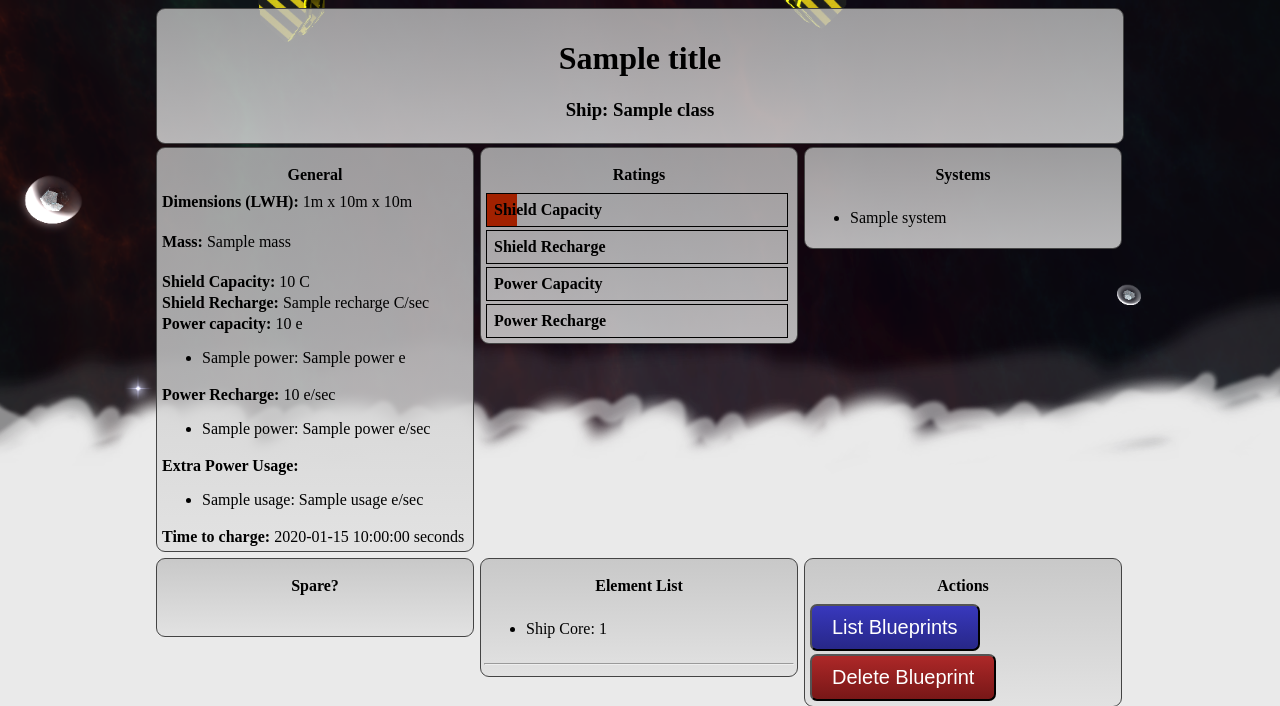
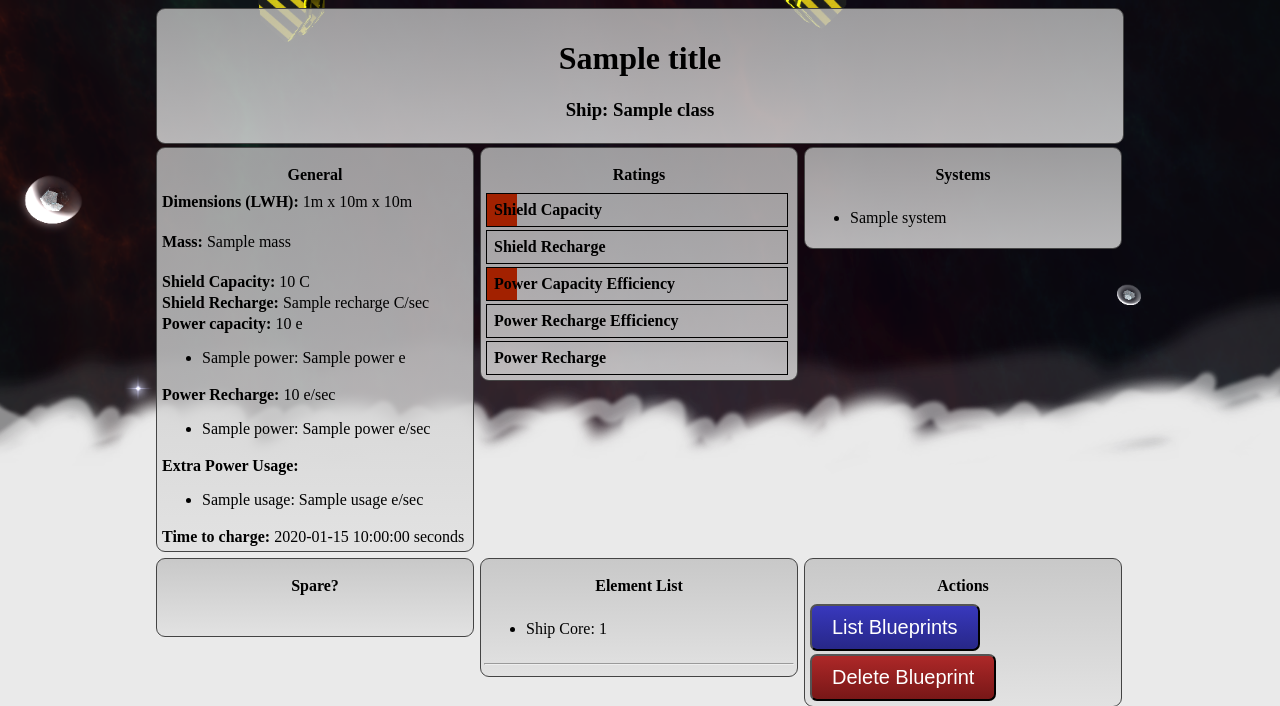
Before and after one commit to dmcgrath/starmade-blueprint-library, a Flask app: template templates/view_blueprint.html in a window 1280 px wide. Shown: the top 706 px of the page. Run offline with Flask 2, Linux system fonts and the light colour scheme; the template is opened without the code that fills it: most values are stand-ins (such as "Sample title", 1, 10 or a date in 2020); parts of the project's set-up code (start-up, migrations or seed data) failed here and were passed over.

Commit message:
Implemented power and shield ratings, updated power calc per new 2M ceiling changes, fixed misc bugs that blocked this feature

```diff
--- a/javascript/blueprint_load.js
+++ b/javascript/blueprint_load.js
@@ -4,6 +4,9 @@ function details() {
     redraw("thrust")
     redraw("shieldCapacity")
     redraw("shieldRecharge")
+    redraw("powerCapacityEfficiency")
+    redraw("powerEfficiency")
+    redraw("powerRecharge")
     for (var block_id in block_list) {
         block = document.getElementById("element"+block_id)
         if(block) {
--- a/main.py
+++ b/main.py
@@ -76,6 +76,8 @@ def process_header(blob_key, blob, blueprint_title, power_recharge=0,
     result = []
     result = header_struct.unpack(blob.read(header_struct.size))
 
+    entity_type = result[0]
+
     # -2 since core-only blueprint gives 2, -1 respectively.
     length = int(result[6] - result[3]) - 2
     width = int(result[4] - result[1]) - 2
@@ -84,7 +86,7 @@ def process_header(blob_key, blob, blueprint_title, power_recharge=0,
     context = {
        "title": blueprint_title,
        "version": ver,
-       "entity": result[0],
+       "entity": entity_type,
        "length": length,
        "width": width,
        "height": height,
@@ -101,6 +103,7 @@ def process_header(blob_key, blob, blueprint_title, power_recharge=0,
     element_list = []
     total_block_count = 0
     total_mass = 0
+    power_recharge_rating = 0
     complex_systems = {"salvage": 0, "astrotech": 0, "power_drain": 0,
                        "power_supply": 0, "shield_drain": 0, "shield_supply": 0}
 
@@ -114,10 +117,30 @@ def process_header(blob_key, blob, blueprint_title, power_recharge=0,
         if block_id == 2: # Power Block
             power_output = starmade.calc_power_output(block_count,
                                                       ship_dimensions)
-            context['power_recharge']['ideal_generator'] = round(power_output, 1)
+            ideal_generator = round(power_output, 1)
+            if power_recharge > ideal_generator or power_recharge == 0:
+               context['power_recharge']['ideal_generator'] = ideal_generator
+               context['power_efficieny_gauge'] = 100.0
+               power_recharge_rating = ideal_generator
+            else:
+               power_efficieny_gauge = power_recharge / ideal_generator
+               context['power_efficiency_gauge'] = round(power_efficieny_gauge * 100.0,1)
+               context['power_recharge']['power_recharge'] = power_recharge
+               power_recharge_rating = power_recharge
         elif block_id == 331: # Power Capacitor
-            power_capacity = starmade.calc_power_capacity(block_count)
-            context['power_capacity']['ideal_capacitor'] = round(power_capacity, 0)
+            power_storage = starmade.calc_power_capacity(block_count)
+            ideal_capacitor = round(power_storage, 1)
+            if entity_type == 0:
+                base_capacity = 50000
+            else:
+                base_capacity = 0
+            context['ideal_capacitor'] = ideal_capacitor
+            if power_capacity > ideal_capacitor + base_capacity or power_capacity == 0:
+               context['power_capacity']['ideal_capacitor'] = ideal_capacitor
+            else:
+               context['power_capacity']['power_capacity'] = power_capacity
+               power_capacity_gauge = power_capacity / ideal_capacitor
+               context['power_capacity_efficiency_gauge'] = round(power_capacity_gauge * 100.0,1)
         elif block_id == 8: # Thruster Block
             context['thrust'] = round(starmade.calc_thrust(block_count),1)
             context['power_usage']['thruster'] = round(-starmade.calc_thrust_power(block_count), 0)
@@ -234,12 +257,17 @@ def process_header(blob_key, blob, blueprint_title, power_recharge=0,
     max_shield_recharge = starmade.calc_shield_recharge(total_block_count)
     shield_recharge_gauge = starmade.shield_rating(shields['recharge'],
                                                    max_shield_recharge)
+    max_power_output = starmade.calc_power_output(total_block_count,
+                                                  ship_dimensions)
+    power_recharge_gauge = starmade.shield_rating(power_recharge_rating,
+                                                  max_power_output)
 
-    if context['entity'] == 0:
+    if entity_type == 0:
         context['thrust_gauge'] = round(thrust_gauge * 100.0,1)
         context['speed_coefficient'] = speed_coefficient
     context['shield_capacity_gauge'] = round(shield_capacity_gauge * 100.0,1)
     context['shield_recharge_gauge'] = round(shield_recharge_gauge * 100.0,1)
+    context['power_recharge_gauge'] = round(power_recharge_gauge * 100.0,1)
     context['power_recharge_sum'] = sum(context['power_recharge'].itervalues())
     context['power_capacity_sum'] = sum(context['power_capacity'].itervalues())
 
@@ -285,9 +313,11 @@ def view(blue_key):
     blueprint = ndb.Key(urlsafe=blue_key).get()
 
     if blueprint.schema_version < starmade.SCHEMA_VERSION_CURRENT:
+       power_recharge = starmade.valid_power(blueprint.power_recharge)
+       power_capacity = starmade.valid_power(blueprint.power_capacity)
        blueprint = process_blueprint(blueprint.blob_key, blueprint.title,
-                                     blueprint.power_recharge,
-                                     blueprint.power_capacity, blue_key).get()
+                                     power_recharge, power_capacity,
+                                     blue_key).get()
 
     context = json.loads(blueprint.context)
     context['class'] = "Class-" + roman.get(round(math.log10(context['mass']), 0), "?")
--- a/starmade/blueprint.py
+++ b/starmade/blueprint.py
@@ -2,7 +2,7 @@
 
 from google.appengine.ext import blobstore, ndb
 
-SCHEMA_VERSION_CURRENT = 13
+SCHEMA_VERSION_CURRENT = 19
 
 class Blueprint(ndb.Model):
     """Datastore Entity for Blueprints"""
--- a/starmade/helper_functions.py
+++ b/starmade/helper_functions.py
@@ -58,6 +58,8 @@ def valid_power(power):
         A float between 0.0 and 99999999999.0, rounding to 1 decimal place
     """
     try:
+        if power == None:
+            return 0
         power = round(float(power),1)
         if math.isnan(power) or math.isinf(power) or 0 < power > 99999999999:
             return 0;
--- a/templates/view_blueprint.html
+++ b/templates/view_blueprint.html
@@ -82,13 +82,19 @@
         </div>
       </div>
       <div class="datum">
-        <div id="powerCapacity" class="progress">
-          <div class="gaugetext"><strong>Power Capacity</strong></div>
-          <span id="powerCapacityFill" class="progressFill" data-gauge="{{ power_capacity_gauge }}"/>
+        <div id="powerCapacityEfficiency" class="progress">
+          <div class="gaugetext"><strong>Power Capacity Efficiency</strong></div>
+          <span id="powerCapacityEfficiencyFill" class="progressFill" data-gauge="{{ power_capacity_efficiency_gauge }}"/>
         </div>
       </div>
       <div class="datum">
-        <div id="shieldRecharge" class="progress">
+        <div id="powerEfficiency" class="progress">
+          <div class="gaugetext"><strong>Power Recharge Efficiency</strong></div>
+          <span id="powerEfficiencyFill" class="progressFill" data-gauge="{{ power_efficiency_gauge }}"/>
+        </div>
+      </div>
+      <div class="datum">
+        <div id="powerRecharge" class="progress">
           <div class="gaugetext"><strong>Power Recharge</strong></div>
           <span id="powerRechargeFill" class="progressFill" data-gauge="{{ power_recharge_gauge }}"/>
         </div>
```
Also changed, not shown: starmade/equations.py (+17 -10 lines).
